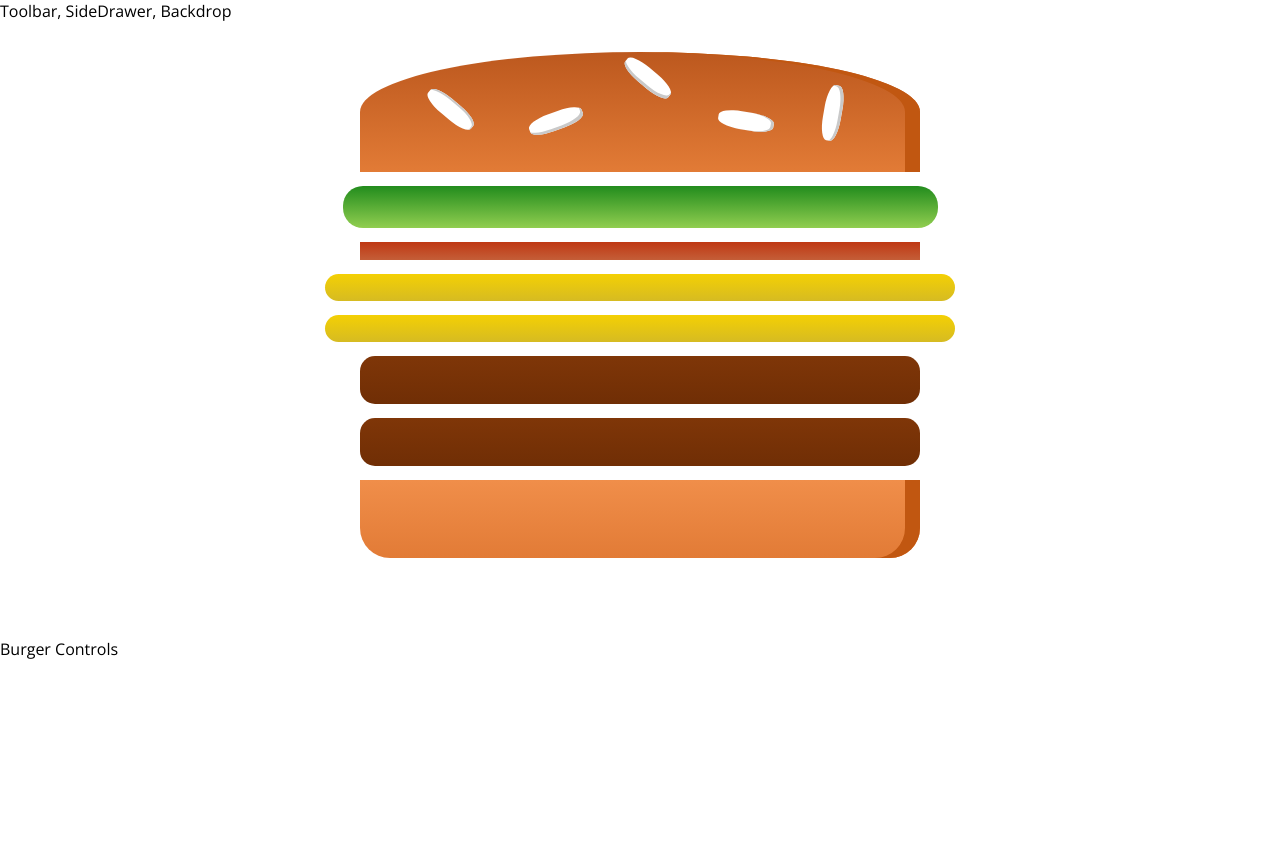
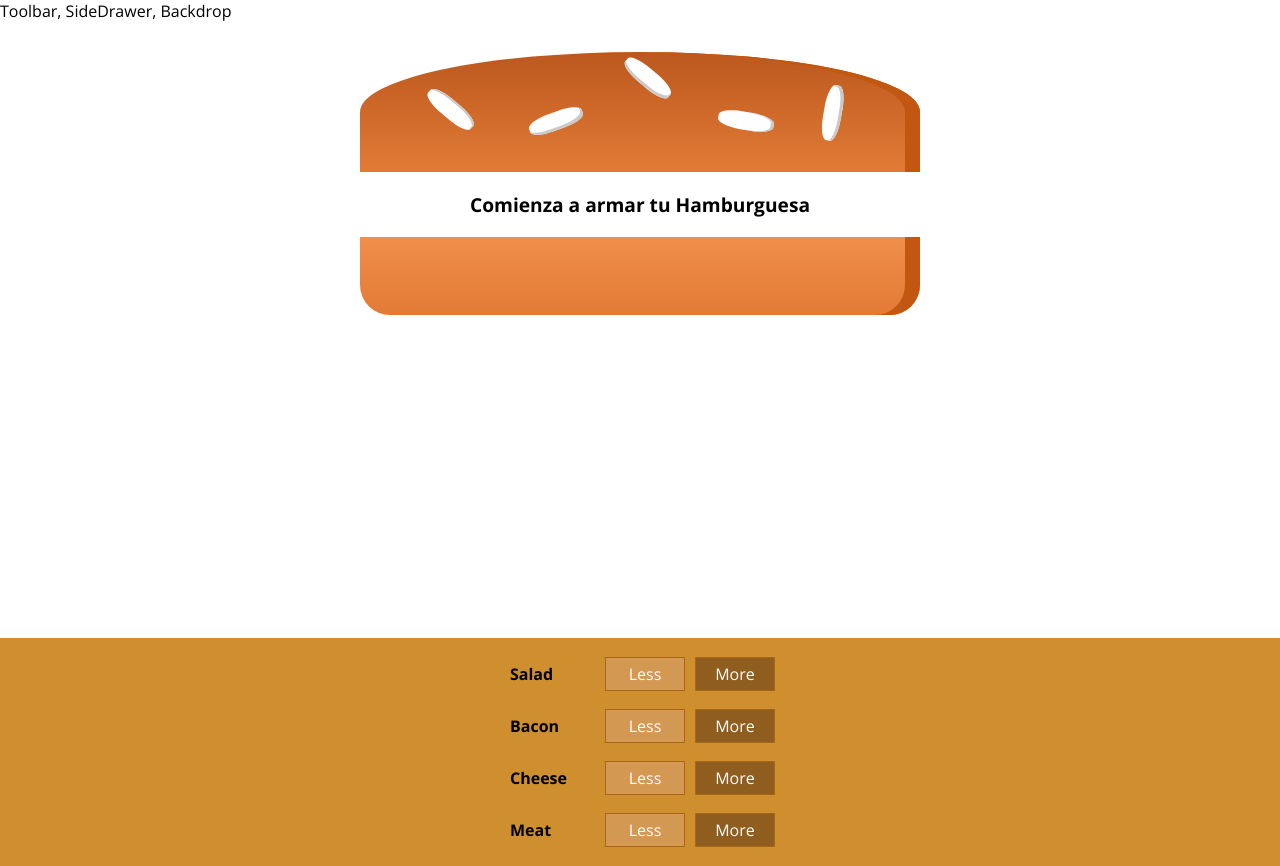
Before and after one commit to nsanpedro/burger-app-react, a React app: page / in a window 1280 px wide. Before the commit the page ends 800 px from the top, so only its background shows below. Built offline with nearby package versions, Linux system fonts and the light colour scheme.

Commit message:
multiple build controls

```diff
--- /dev/null
+++ b/src/components/Burger/BuildControl/BuildControl.css
@@ -0,0 +1,56 @@
+.BuildControl {
+    display: flex;
+    justify-content: space-between;
+    align-items: center;
+    margin: 5px 0;
+}
+
+.BuildControl button {
+    display: block;
+    font: inherit;
+    padding: 5px;
+    margin: 0 5px;
+    width: 80px;
+    border: 1px solid #AA6817;
+    cursor: pointer;
+    outline: none;
+}
+
+.BuildControl button:disabled {
+    background-color: #AC9980;
+    border: 1px solid #7E7365;
+    color: #ccc;
+    cursor: default;
+}
+
+.BuildControl button:hover:disabled {
+    background-color: #AC9980;
+    color: #ccc;
+    cursor: not-allowed;
+}
+
+.Label {
+    padding: 10px;
+    font-weight: bold;
+    width: 80px;
+}
+
+.BuildControl .Less {
+    background-color: #D39952;
+    color: white;
+}
+
+.BuildControl .More {
+    background-color: #8F5E1E;
+    color: white;
+}
+
+.BuildControl .Less:hover, .BuildControl .Less:active {
+    background-color: #DAA972;
+    color: white;
+}
+
+.BuildControl .More:hover,.BuildControl .More:active {
+    background-color: #99703F;
+    color: white;
+}
--- /dev/null
+++ b/src/components/Burger/BuildControl/BuildControl.js
@@ -0,0 +1,13 @@
+import React from 'react';
+import classes from './BuildControl.css';
+
+
+const buildControl = (props) => (
+    <div className={classes.BuildControl}>
+        <div className={classes.Label}>{props.label}</div>
+        <button className={classes.Less}>Less</button>
+        <button className={classes.More}>More</button>
+    </div>
+);
+
+export default buildControl;
--- /dev/null
+++ b/src/components/Burger/BuildControls/BuildControls.css
@@ -0,0 +1,10 @@
+.BuildControls {
+    width: 100%;
+    background-color: #CF8F2E;
+    display: flex;
+    flex-flow: column;
+    align-items: center;
+    box-shadow: 0 2px 1 #ccc;
+    margin: auto;
+    padding: 10px 0;
+}
--- /dev/null
+++ b/src/components/Burger/BuildControls/BuildControls.js
@@ -0,0 +1,21 @@
+import React from 'react';
+
+import classes from './BuildControls.css';
+import BuildControl from '../BuildControl/BuildControl';
+
+const controls = [
+    {label: 'Salad', type: 'salad'},
+    {label: 'Bacon', type: 'bacon'},
+    {label: 'Cheese', type: 'cheese'},
+    {label: 'Meat', type: 'meat'}
+];
+
+const buildControls = (props) => (
+    <div className={classes.BuildControls}>
+         {controls.map(ctrl => (
+             <BuildControl key={ctrl.label} label={ctrl.label}/>
+         ))}
+    </div>
+);
+
+export default buildControls;
--- a/src/components/Burger/Burger.js
+++ b/src/components/Burger/Burger.js
@@ -3,12 +3,20 @@
 import BurgerIngredient from './BurgerIngredient/BurgerIngredient';
 
 const burger = (props) => {
-    const transformedIngredients = Object.keys(props.ingredients)
+    let transformedIngredients = Object.keys(props.ingredients)
             .map(igKey => {
                 return [...Array(props.ingredients[igKey])].map((_, i) => {
                     return <BurgerIngredient key={igKey + i} type={igKey} />
                 });
-            });
+            })
+            .reduce((arr, el) => {
+                return arr.concat(el);
+            }, []);
+
+
+        if(transformedIngredients.length === 0) {
+            transformedIngredients = <p>Comienza a armar tu Hamburguesa</p>
+        }
 
 
     return(
--- a/src/containers/BurgerBuilder/BurgerBuilder.js
+++ b/src/containers/BurgerBuilder/BurgerBuilder.js
@@ -1,6 +1,7 @@
 import React, { Component } from 'react';
 import Aux from '../../hoc/Aux';
 import Burger from '../../components/Burger/Burger';
+import BuildControls from '../../components/Burger/BuildControls/BuildControls';
 
 class BurgerBuilder extends Component {
     // constructor(props){
@@ -9,10 +10,10 @@
     // };
     state = {
         ingredients: {
-            salad: 1,
-            bacon: 1,
-            cheese: 2,
-            meat: 2
+            salad: 0,
+            bacon: 0,
+            cheese: 0,
+            meat: 0
         }
     }
 
@@ -21,7 +22,7 @@
         return(
             <Aux>
                 <Burger ingredients={this.state.ingredients} />
-                <div>Burger Controls</div>
+                <BuildControls />
             </Aux>
         );
     }
```
